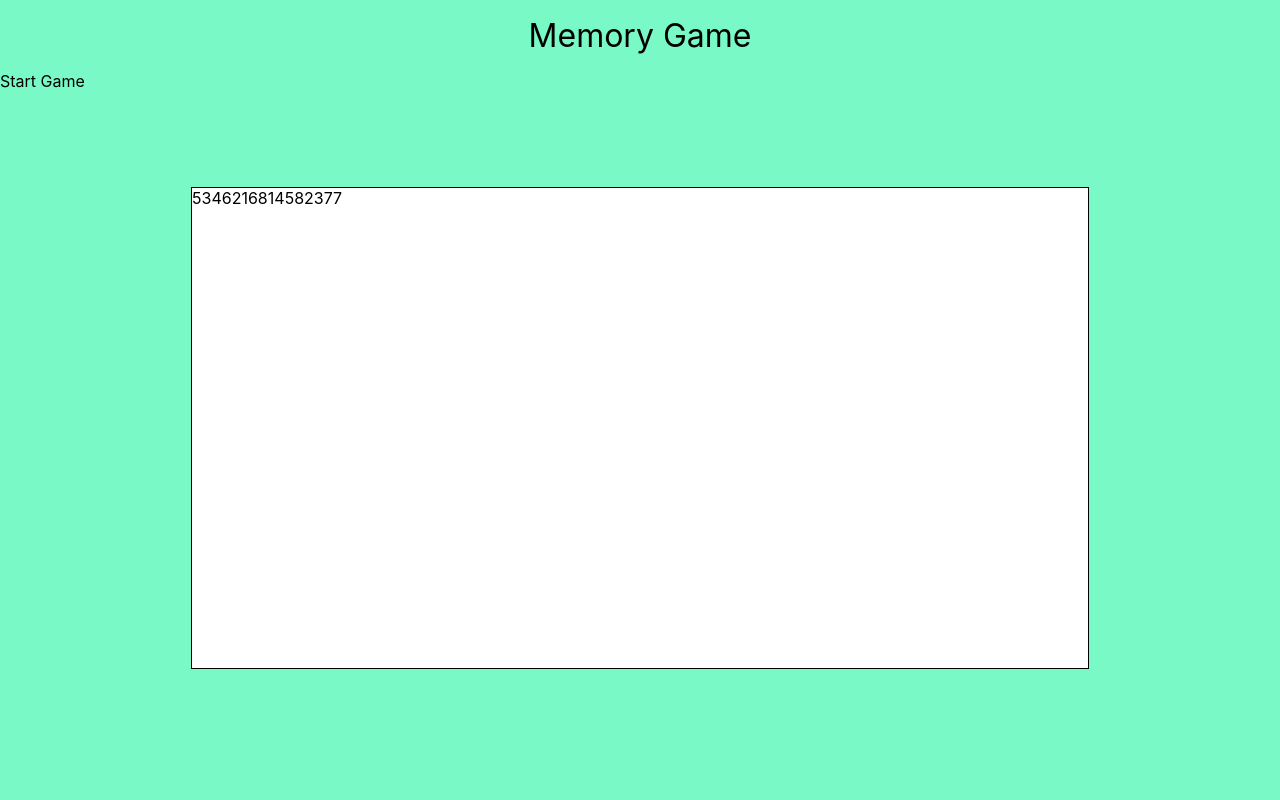
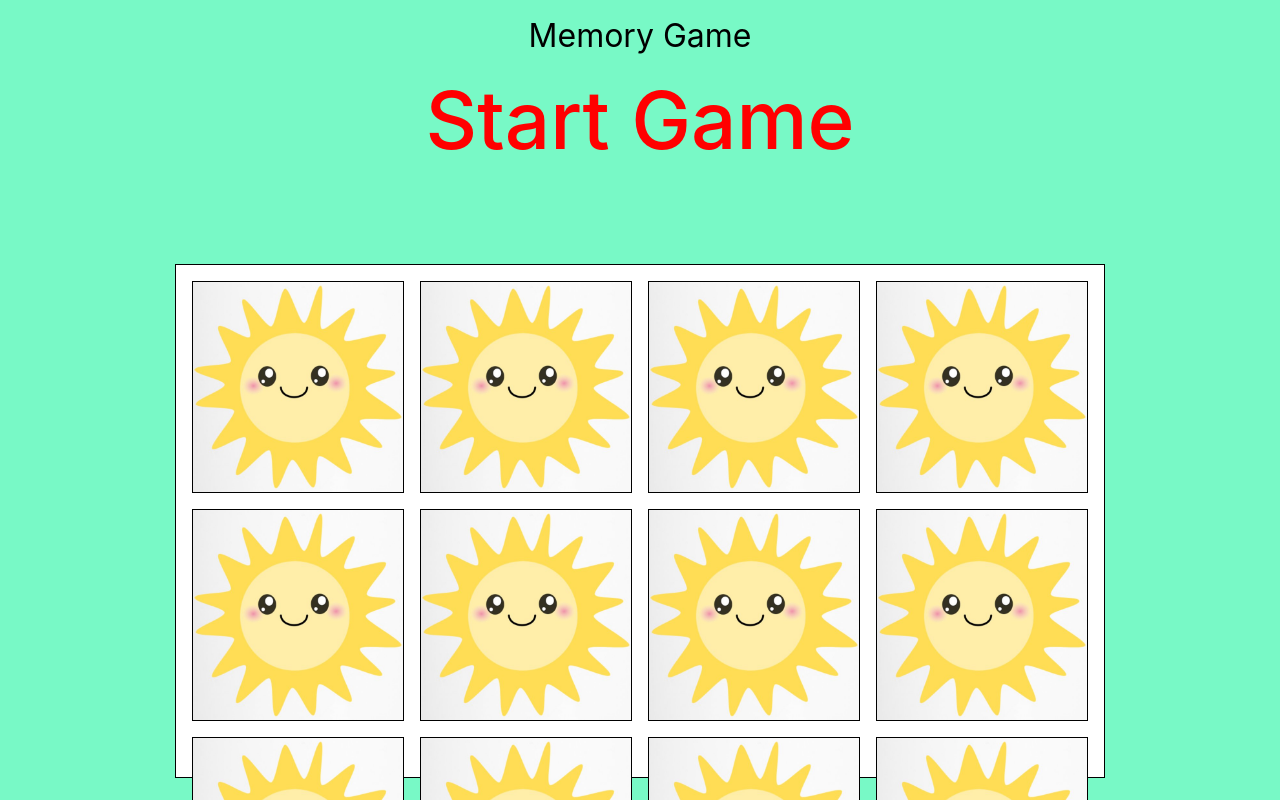
Before and after one commit to etienne-bourganel/memo_game, a React (Create React App) app: page / in a window 1280 px wide. Both pictures are taken after a click on the element "Start Game". Shown: the top 800 px of the page. Built offline with nearby package versions, Linux system fonts and the light colour scheme.

Commit message:
Add backside image to tile

```diff
--- a/src/App.js
+++ b/src/App.js
@@ -10,6 +10,7 @@ const App = () => {
 
   const createNewTileBox = () => {
     setTileArray(generateTileArray(8))
+    console.log(tileArray)
   }
 
   return (
--- a/src/components/StartGame/index.css
+++ b/src/components/StartGame/index.css
@@ -0,0 +1,9 @@
+.StartGame {
+  align-items: center;
+  color: red;
+  cursor: pointer;
+  display: flex;
+  font-size: 5rem;
+  font-weight: 500;
+  justify-content: center;
+}
--- a/src/components/StartGame/index.js
+++ b/src/components/StartGame/index.js
@@ -6,7 +6,11 @@ const StartGame = ({ createNewTileBox }) => {
     createNewTileBox()
   }
 
-  return <div onClick={handleClick}>Start Game</div>
+  return (
+    <div className='StartGame' onClick={handleClick}>
+      Start Game
+    </div>
+  )
 }
 
 export default StartGame
--- a/src/components/Tile/index.css
+++ b/src/components/Tile/index.css
@@ -0,0 +1,13 @@
+.Tile {
+  aspect-ratio: 1 / 1;
+  display: flex;
+  align-items: center;
+  justify-content: center;
+  border: 1px solid #000;
+}
+
+.tileImage {
+  aspect-ratio: 1 / 1;
+  height: auto;
+  width: 100%;
+}
--- a/src/components/Tile/index.js
+++ b/src/components/Tile/index.js
@@ -0,0 +1,17 @@
+import React from "react"
+import "./index.css"
+import backside from "../../data/back_images/sun.jpg"
+
+const Tile = ({ tile }) => {
+  const handleMouseEnter = () => {
+    console.log(tile)
+  }
+
+  return (
+    <div className='Tile' onMouseEnter={handleMouseEnter}>
+      <img className='tileImage' src={backside} alt='backside'></img>
+    </div>
+  )
+}
+
+export default Tile
--- a/src/components/TilesBox/index.css
+++ b/src/components/TilesBox/index.css
@@ -1,8 +1,12 @@
 .TilesBox {
   background-color: #fff;
   border: 1px solid #000;
-
+  display: grid;
+  gap: 1rem;
+  grid-template-columns: repeat(4, 1fr);
+  grid-template-rows: repeat(4, 1fr);
   height: 60vh;
   margin: 6rem auto;
+  padding: 1rem;
   width: 70vw;
 }
--- a/src/components/TilesBox/index.js
+++ b/src/components/TilesBox/index.js
@@ -1,8 +1,15 @@
 import React from "react"
 import "./index.css"
+import Tile from "../Tile"
 
 const TilesBox = ({ tileArray }) => {
-  return <div className='TilesBox'>{tileArray}</div>
+  return (
+    <div className='TilesBox'>
+      {tileArray.map((tile) => (
+        <Tile tile={tile} />
+      ))}
+    </div>
+  )
 }
 
 export default TilesBox
```
Also changed, not shown: src/data/back_images/ballon.jpg (renamed from src/data/back_images/ballon_backside.jpg), src/data/back_images/sun.jpg (added).
